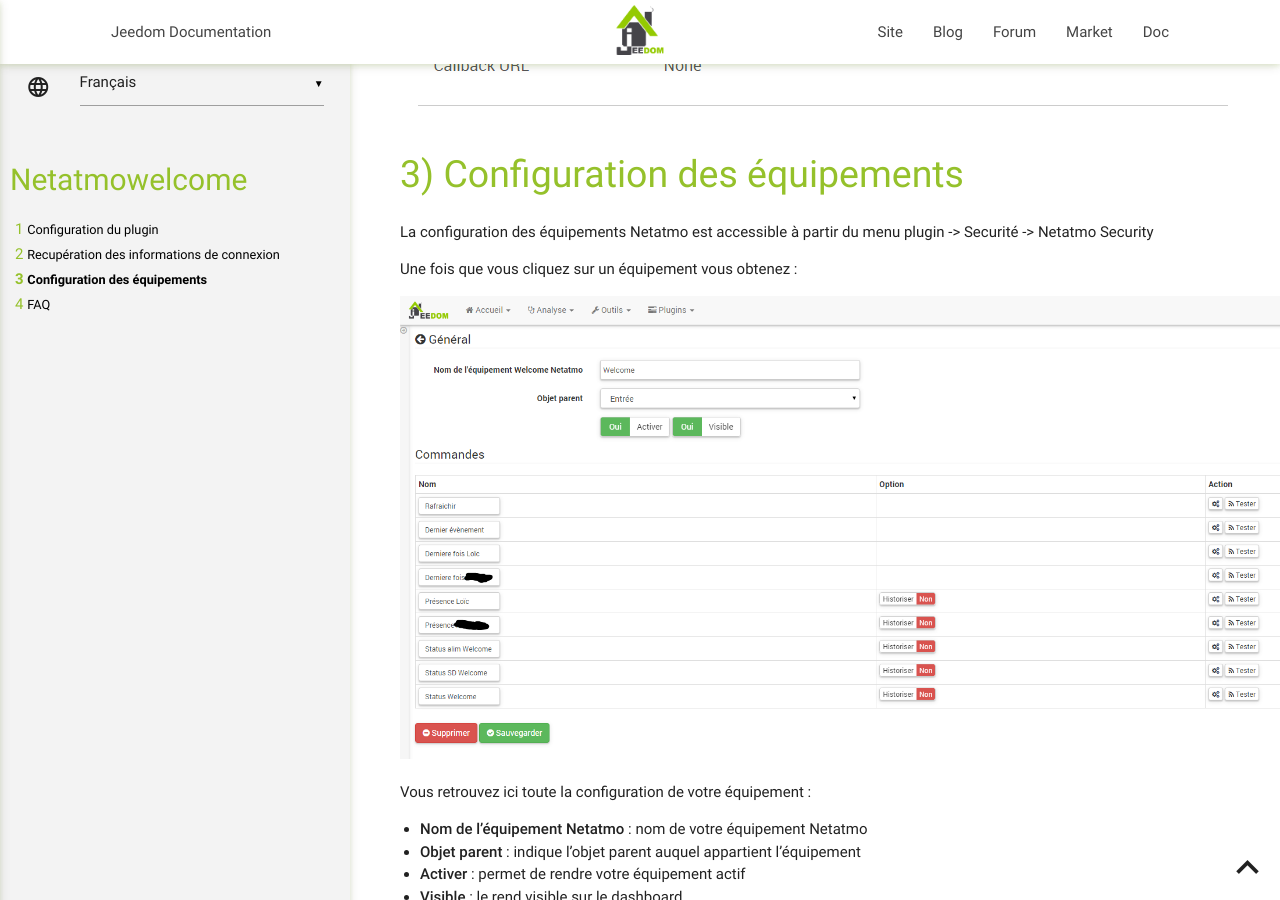
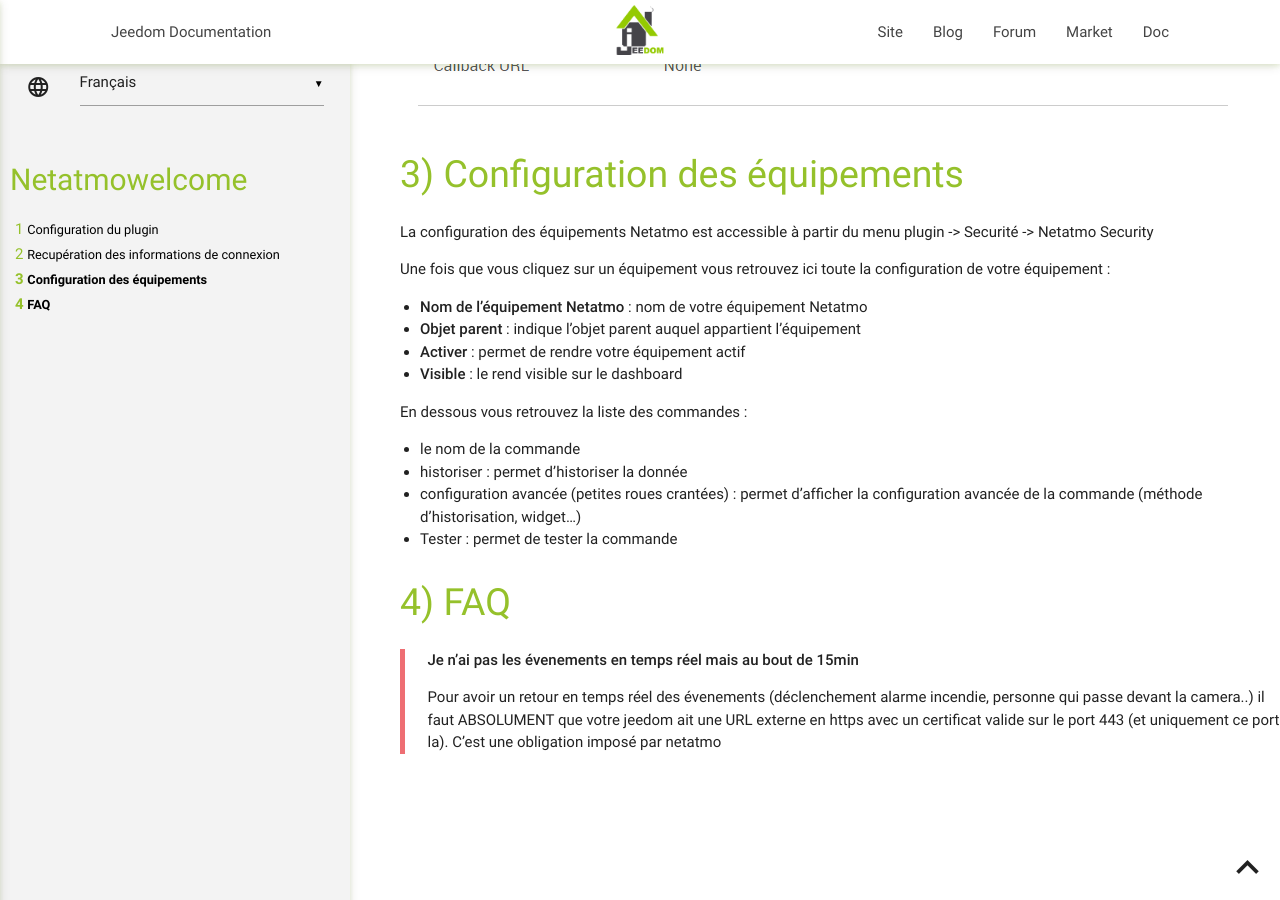
Before and after one commit to jeedom/plugin-netatmoWelcome, a Jekyll site: the page built from docs/fr_FR/index.md, in a window 1280 px wide and 900 px high, scrolled down 3623 px. Built offline with Jekyll 4.4.1, drawn with Linux system fonts in a browser that asks for light colours; our own code applies the rules of GitHub Pages for plain Markdown files.

Commit message:
update doc

```diff
--- a/docs/fr_FR/index.md
+++ b/docs/fr_FR/index.md
@@ -1,7 +1,6 @@
 Plugin permettant de récupérer les informations des équipements Netatmo Security
 
-Configuration du plugin
-=======================
+# Configuration du plugin
 
 Une fois le plugin installé, il vous faut renseigner vos informations de
 connexion Netatmo :
@@ -18,8 +17,7 @@ connexion Netatmo :
     Netamo pour découvrir automatiquement vos équipements Netamo. A
     faire après avoir sauvegardé les paramètres précedent.
 
-Recupération des informations de connexion
-==========================================
+# Recupération des informations de connexion
 
 Pour intégrer votre Welcome, vous devez posséder un client\_id et un
 client\_secret généré sur le site <http://dev.netatmo.com>.
@@ -52,18 +50,12 @@ précedent)
 
 ![netatmoWelcome15](../images/netatmoWelcome15.png)
 
-Configuration des équipements
-=============================
+# Configuration des équipements
 
 La configuration des équipements Netatmo est accessible à partir du menu
 plugin -> Securité -> Netatmo Security
 
-
-Une fois que vous cliquez sur un équipement vous obtenez :
-
-![netatmoWelcome5](../images/netatmoWelcome5.png)
-
-Vous retrouvez ici toute la configuration de votre équipement :
+Une fois que vous cliquez sur un équipement vous retrouvez ici toute la configuration de votre équipement :
 
 -   **Nom de l’équipement Netatmo** : nom de votre équipement Netatmo
 -   **Objet parent** : indique l’objet parent auquel appartient l’équipement
```
Also changed, not shown: docs/fr_FR/changelog.md (+4 -0 lines).
